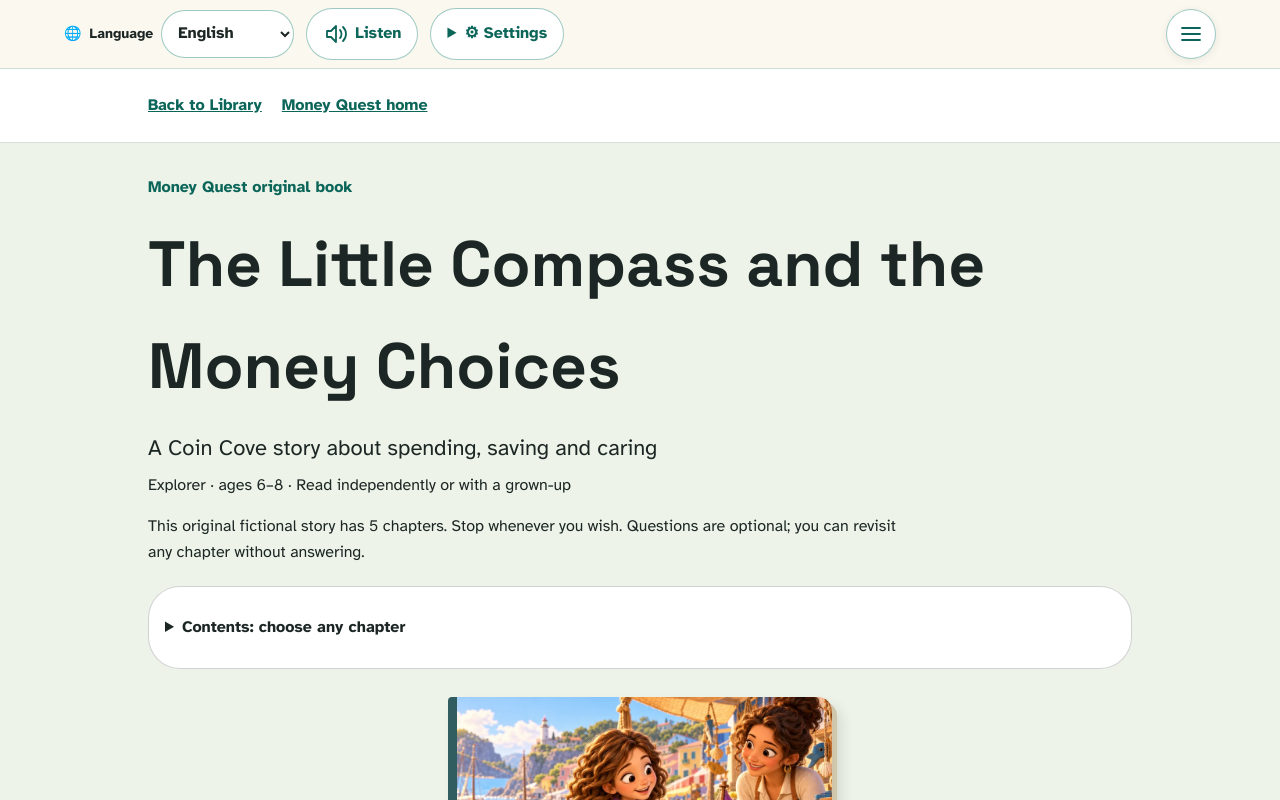
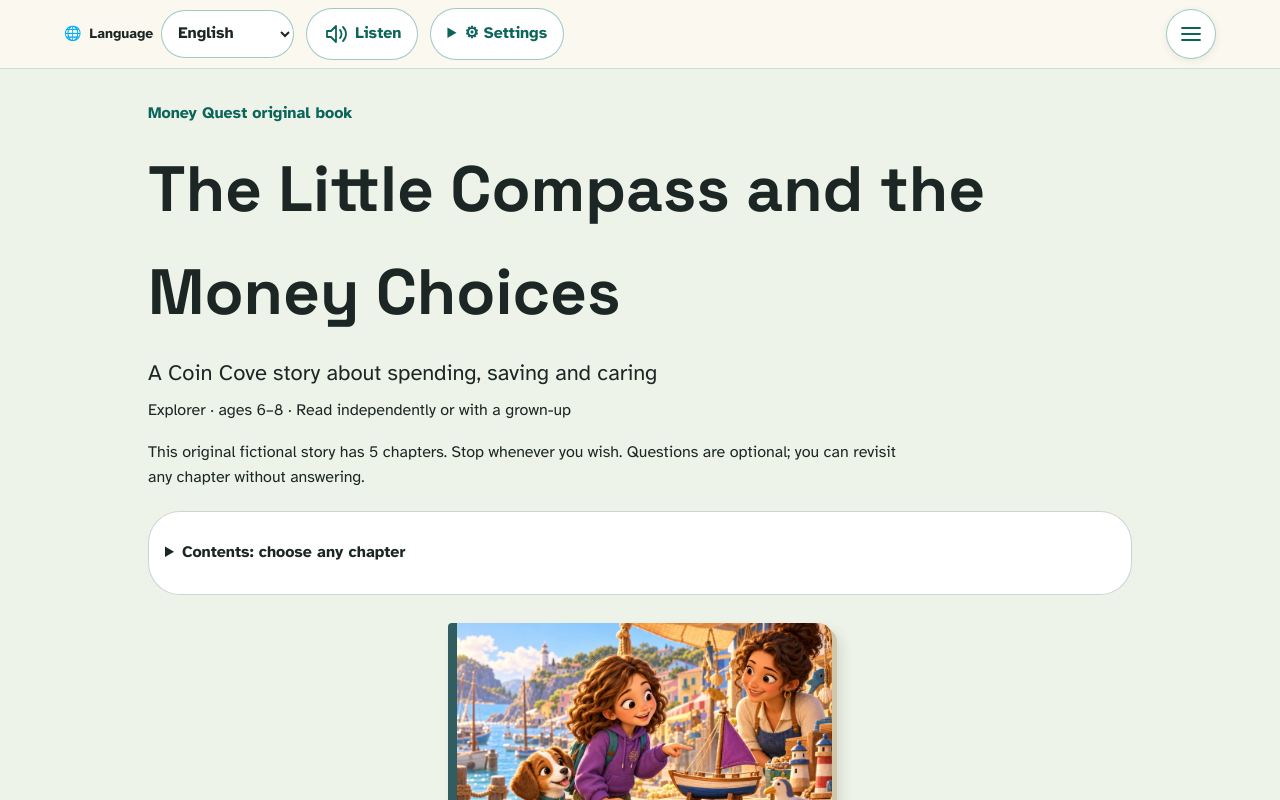
Before and after one commit to laviniamoraru28-creator/money-quest, a Next.js app: page /en/library/the-little-compass-and-the-money-choices in a window 1280 px wide. Shown: the top 800 px of the page. Built offline with nearby package versions, Linux system fonts and the light colour scheme.

Commit message:
Remove duplicate header from original book reader; keep return-to-Library link

```diff
--- a/src/components/OriginalBookReader.tsx
+++ b/src/components/OriginalBookReader.tsx
@@ -61,7 +61,6 @@ export default function OriginalBookReader({book,locale,paragraphsPerPage}:Reade
     } catch { setSaveStatus("saveFailure"); }
   };
   return <div className="min-h-screen bg-fog text-ink">
-    <header className="border-b border-ink/15 bg-white"><nav aria-label={copy.bookNav} className="mx-auto flex max-w-5xl flex-wrap items-center gap-5 px-5 py-3"><Link href="/library" className="min-h-12 py-3 font-semibold text-teal-text underline">{copy.backLibrary}</Link><Link href="/" className="min-h-12 py-3 font-semibold text-teal-text underline">{copy.home}</Link></nav></header>
     <main id="main-content" tabIndex={-1} className="mx-auto max-w-5xl px-5 py-8">
       <p className="font-semibold text-teal-text">{copy.original}</p><h1 className="mt-3 text-3xl md:text-4xl">{book.title}</h1><p className="mt-3 text-lg">{book.subtitle}</p><p className="mt-2">{book.audience}</p>
       <p className="mt-4 max-w-3xl">{readerText(locale,"intro",{count:book.chapters.length})}</p>
```
